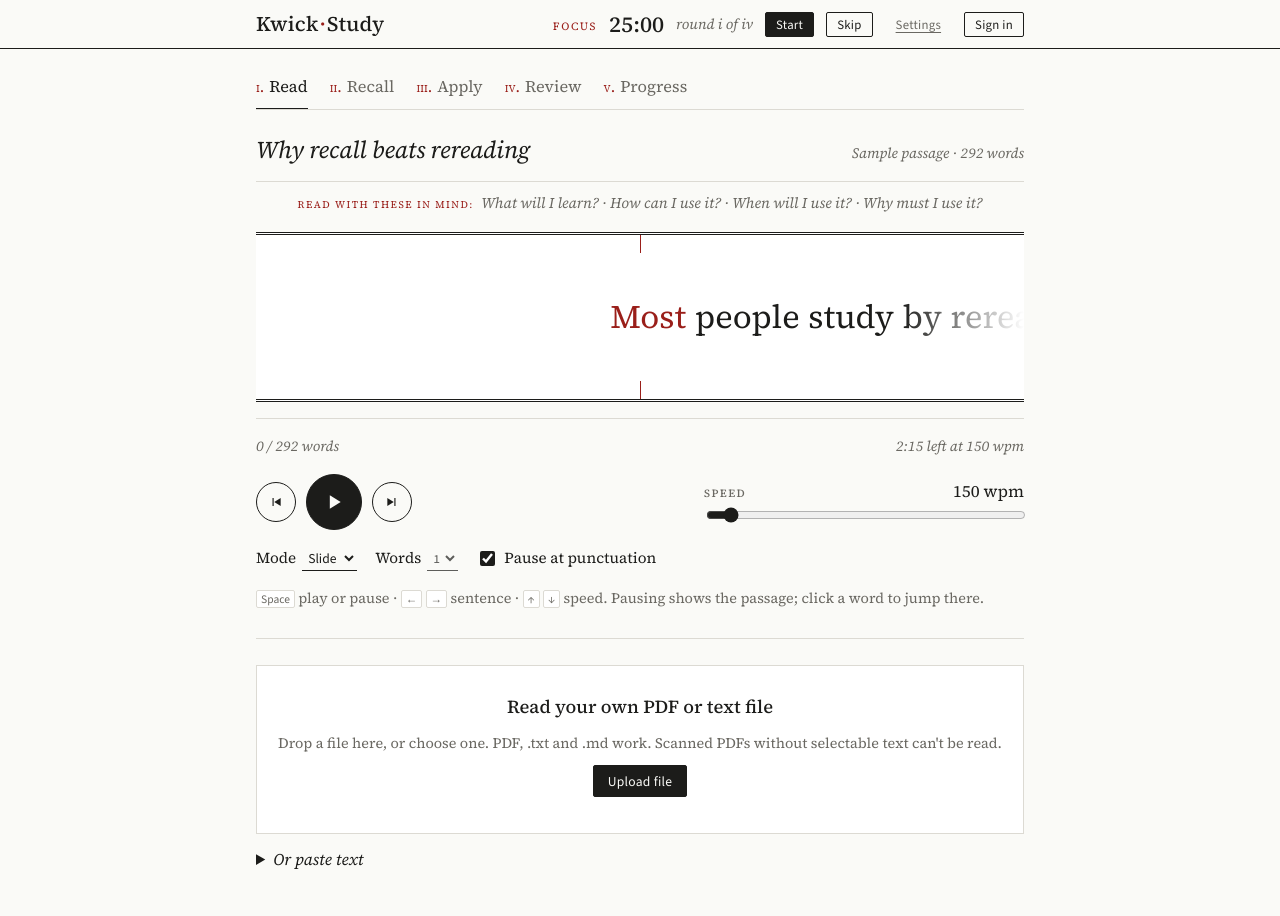
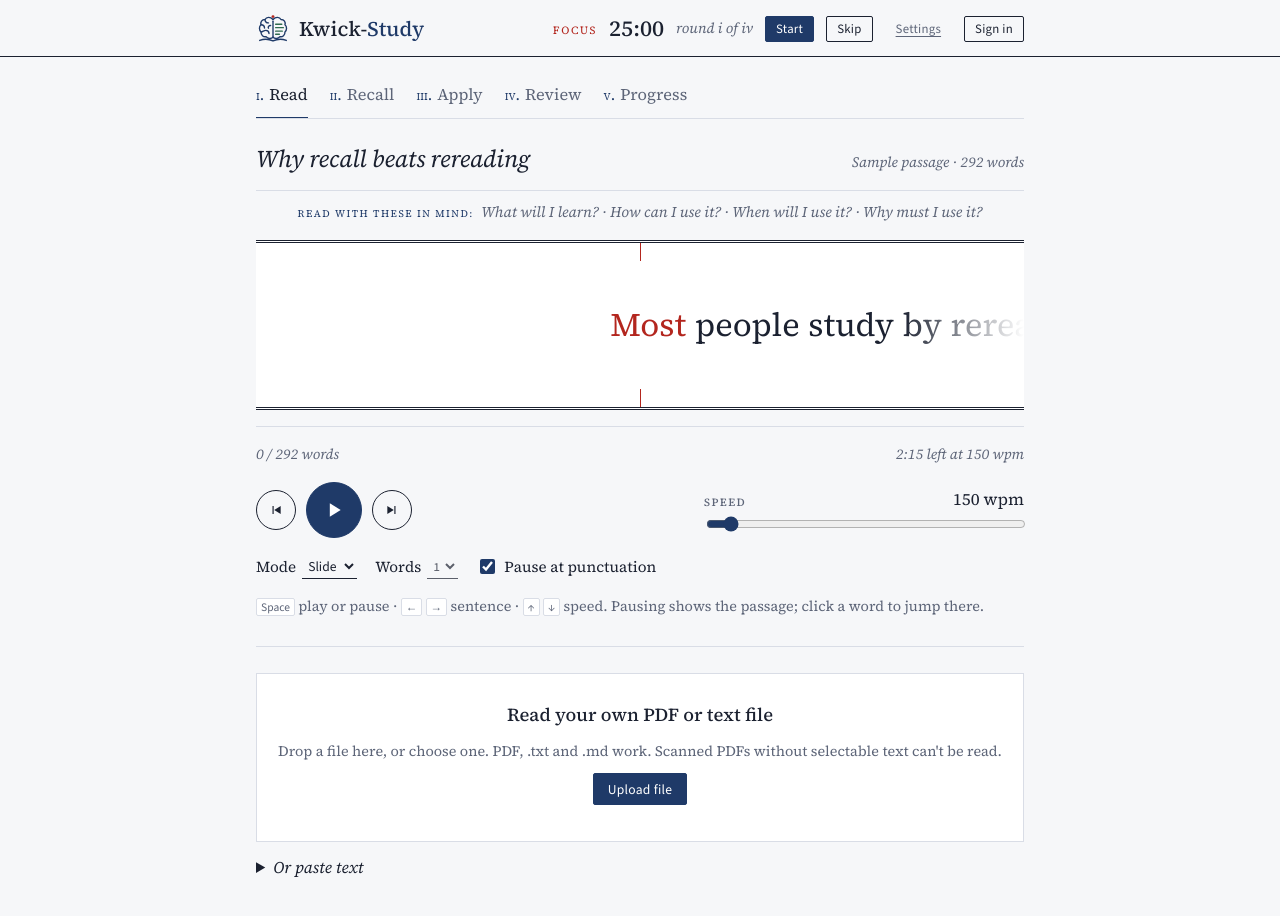
Before and after one commit to Narcisse1/Kwick-Study, a website: page index.html in a window 1280 px wide. Drawn offline with nearby package versions, Linux system fonts and the light colour scheme.

Commit message:
New brain-and-book logo and a colour palette based on colour psychology
- Logo: brain halves on an open book (folds = memory, text lines =
  reading), with a red fixation point at the spine. Used in the header,
  favicon and app icons.
- Blue for brand and actions, red reserved for the fixation point, focus
  time and missed ideas, green for growth, remembered answers and breaks.
  Light and dark themes updated.

Co-Authored-By: Claude Opus 5.5 <noreply@anthropic.com>
Claude-Session: https://claude.ai/code/session_01M1ECkox2hHEJqMDoRbDV4j

```diff
--- a/css/styles.css
+++ b/css/styles.css
@@ -1,18 +1,24 @@
 /* Layout: a book page. Masthead and running timer on top, chapters I–V as tabs, one measured column, ruled sections instead of cards. */
 :root {
-  --bg: #fafaf7; --surface: #ffffff; --ink: #1c1c1a; --muted: #6a6862; --line: #dcdad3; --rule: #1c1c1a;
-  --focus: #9a1f1a; --focus-soft: #f3e4e1; --rest: #2c5a46; --rest-soft: #e1ebe4; --warn: #8a6414;
+  /* Colour psychology: blue for calm, open focus (brand, actions); red only where attention to detail
+     and recall matter (the fixation point, focus time, missed ideas); green for growth and rest
+     (applying what you learn, remembered answers, breaks). Neutrals lean slightly blue. */
+  --bg: #f6f7f9; --surface: #ffffff; --ink: #1b2130; --muted: #5d6578; --line: #d9dde6; --rule: #1b2130;
+  --brand: #1f3a68; --brand-soft: #e3e9f4; --on-brand: #ffffff;
+  --focus: #b3261e; --focus-soft: #f7e1df; --rest: #2e6b4f; --rest-soft: #dfeee6; --warn: #8a6414;
   --display: "Source Serif 4", "Source Serif Pro", "Iowan Old Style", Georgia, serif;
   --read: "Source Serif 4", "Source Serif Pro", "Iowan Old Style", Georgia, serif;
   --mono: "Source Serif 4", "Source Serif Pro", Georgia, serif;
   --body: "Source Sans 3", "Source Sans Pro", "Segoe UI", "Helvetica Neue", Arial, sans-serif;
 }
 @media (prefers-color-scheme: dark) { :root:not([data-theme="light"]) {
-  --bg: #151514; --surface: #1c1c1a; --ink: #e8e6df; --muted: #a09d94; --line: #34332f; --rule: #e8e6df;
-  --focus: #e06a5f; --focus-soft: #3a2422; --rest: #85b89c; --rest-soft: #1f2d26; --warn: #d6a64a; color-scheme: dark } }
+  --bg: #12161f; --surface: #181d28; --ink: #e6e9f0; --muted: #9aa2b5; --line: #2b3242; --rule: #e6e9f0;
+  --brand: #8fb0ea; --brand-soft: #1f2a40; --on-brand: #10141c;
+  --focus: #ef6b5f; --focus-soft: #3a2224; --rest: #7cc4a0; --rest-soft: #1b2e26; --warn: #d6a64a; color-scheme: dark } }
 :root[data-theme="dark"] {
-  --bg: #151514; --surface: #1c1c1a; --ink: #e8e6df; --muted: #a09d94; --line: #34332f; --rule: #e8e6df;
-  --focus: #e06a5f; --focus-soft: #3a2422; --rest: #85b89c; --rest-soft: #1f2d26; --warn: #d6a64a; color-scheme: dark }
+  --bg: #12161f; --surface: #181d28; --ink: #e6e9f0; --muted: #9aa2b5; --line: #2b3242; --rule: #e6e9f0;
+  --brand: #8fb0ea; --brand-soft: #1f2a40; --on-brand: #10141c;
+  --focus: #ef6b5f; --focus-soft: #3a2224; --rest: #7cc4a0; --rest-soft: #1b2e26; --warn: #d6a64a; color-scheme: dark }
 
 * { box-sizing: border-box }
 :root { padding-top: env(safe-area-inset-top, 0px); padding-bottom: env(safe-area-inset-bottom, 0px) }
@@ -23,7 +29,7 @@ img { max-width: 100% }
 body { background: var(--bg); color: var(--ink); font-family: var(--read); font-size: 16px; line-height: 1.6; font-variant-numeric: oldstyle-nums; font-optical-sizing: auto; -webkit-font-smoothing: antialiased }
 body::before { content: ""; position: fixed; inset: 0 0 auto; height: env(safe-area-inset-top, 0px); z-index: 10; background: var(--bg) }
 button, input, select, textarea { font: inherit; color: inherit }
-:focus-visible { outline: 1px solid var(--focus); outline-offset: 3px }
+:focus-visible { outline: 2px solid var(--brand); outline-offset: 3px }
 h1, h2, h3 { font-family: var(--display); font-weight: 500; text-wrap: balance; margin: 0; line-height: 1.2; letter-spacing: -0.005em }
 h2 { font-size: 1.45rem } h3 { font-size: 1.15rem }
 em { font-style: italic }
@@ -32,8 +38,10 @@ em { font-style: italic }
 /* Masthead with running timer */
 .bar { position: sticky; top: env(safe-area-inset-top, 0px); z-index: 5; background: var(--bg); border-bottom: 1px solid var(--rule) }
 .bar .wrap { display: flex; align-items: center; gap: 10px 18px; flex-wrap: wrap; padding-block: 12px 10px }
-.brand { font-family: var(--display); font-weight: 500; font-size: 1.3rem; letter-spacing: .01em; margin-right: auto; line-height: 1 }
-.brand span { color: var(--focus); padding-inline: 1px }
+.brand { display: flex; align-items: center; gap: 9px; margin-right: auto; font-family: var(--display); font-weight: 500; font-size: 1.3rem; letter-spacing: .005em; line-height: 1; color: var(--ink) }
+.brand b { font-weight: 500; color: var(--brand) }
+.logo { width: 34px; height: 34px; flex: none }
+.logo .l-brain { stroke: var(--brand) } .logo .l-text { stroke: var(--rest) } .logo .l-dot { fill: var(--focus) }
 .pomo { display: flex; align-items: center; gap: 8px 12px; flex-wrap: wrap }
 .phase { font-variant-caps: all-small-caps; letter-spacing: .1em; font-size: 1rem; color: var(--focus) }
 .phase.rest { color: var(--rest) }
@@ -41,23 +49,23 @@ em { font-style: italic }
 .dots { font-style: italic; color: var(--muted); font-size: .9rem; white-space: nowrap }
 .btn { font-family: var(--body); font-size: .85rem; font-weight: 500; letter-spacing: .02em; border: 1px solid var(--ink); background: transparent; border-radius: 2px; padding: 7px 14px; cursor: pointer; line-height: 1.2 }
 .btn:hover { background: var(--ink); color: var(--bg) }
-.btn.primary { background: var(--ink); border-color: var(--ink); color: var(--bg) }
-.btn.primary:hover { background: transparent; color: var(--ink) }
+.btn.primary { background: var(--brand); border-color: var(--brand); color: var(--on-brand) }
+.btn.primary:hover { background: transparent; color: var(--brand) }
 .btn.rest { background: var(--rest); border-color: var(--rest); color: var(--bg) }
 .btn.rest:hover { background: transparent; color: var(--rest) }
 .btn.ghost { border-color: transparent; color: var(--muted); text-decoration: underline; text-underline-offset: 3px; padding-inline: 4px }
 .btn.ghost:hover { background: transparent; color: var(--ink) }
 .btn:disabled { opacity: .4; cursor: not-allowed }
 .btn:disabled:hover { background: transparent; color: inherit }
-.btn.primary:disabled:hover { background: var(--ink); color: var(--bg) }
+.btn.primary:disabled:hover { background: var(--brand); color: var(--on-brand) }
 .btn.sm { padding: 4px 10px; font-size: .8rem }
 
 /* Chapters */
 nav.tabs { display: flex; gap: 2px 22px; overflow-x: auto; padding-block: 18px 0; border-bottom: 1px solid var(--line); margin-bottom: 26px }
 nav.tabs button { border: 0; background: none; padding: 6px 0 9px; cursor: pointer; color: var(--muted); font-family: var(--display); font-size: 1.02rem; white-space: nowrap; border-bottom: 2px solid transparent; margin-bottom: -1px }
-nav.tabs button b { font-weight: 400; font-variant-caps: small-caps; color: var(--focus); margin-right: 5px; font-size: .92rem }
+nav.tabs button b { font-weight: 400; font-variant-caps: small-caps; color: var(--brand); margin-right: 5px; font-size: .92rem }
 nav.tabs button:hover { color: var(--ink) }
-nav.tabs button[aria-selected="true"] { color: var(--ink); border-bottom-color: var(--ink) }
+nav.tabs button[aria-selected="true"] { color: var(--ink); border-bottom-color: var(--brand) }
 .count { font-family: var(--body); font-size: .68rem; font-weight: 600; color: var(--focus); vertical-align: super; margin-left: 3px; font-variant-numeric: lining-nums }
 main { padding-block: 0 64px }
 section.tab { display: grid; gap: 0 }
@@ -88,24 +96,24 @@ section.tab > :first-child { border-top: 0; padding-top: 0 }
 .overlay { position: absolute; inset: 0; display: grid; place-items: center; text-align: center; background: var(--surface); padding: 14px; gap: 8px; align-content: center }
 .overlay strong { font-family: var(--display); font-weight: 500; font-size: 1.3rem; font-style: italic }
 .progress { height: 1px; background: var(--line); position: relative }
-.progress div { position: absolute; left: 0; top: -1px; height: 3px; background: var(--ink); width: 0; transition: width .2s linear }
+.progress div { position: absolute; left: 0; top: -1px; height: 3px; background: var(--brand); width: 0; transition: width .2s linear }
 .meta { display: flex; justify-content: space-between; gap: 8px; flex-wrap: wrap; font-size: .9rem; color: var(--muted); font-style: italic; font-variant-numeric: lining-nums tabular-nums }
 .controls { display: flex; gap: 16px 24px; flex-wrap: wrap; align-items: center; justify-content: space-between }
 .transport { display: flex; gap: 10px; align-items: center }
-.play { width: 56px; height: 56px; border-radius: 50%; border: 1px solid var(--ink); background: var(--ink); color: var(--bg); cursor: pointer; display: grid; place-items: center }
-.play:hover { background: var(--bg); color: var(--ink) }
+.play { width: 56px; height: 56px; border-radius: 50%; border: 1px solid var(--brand); background: var(--brand); color: var(--on-brand); cursor: pointer; display: grid; place-items: center }
+.play:hover { background: var(--bg); color: var(--brand) }
 .play svg { width: 20px; height: 20px; fill: currentColor }
 .round { width: 40px; height: 40px; border-radius: 50%; display: grid; place-items: center; padding: 0 }
 .round svg { width: 14px; height: 14px; fill: currentColor }
 .speed { display: grid; gap: 0; min-width: 200px; flex: 1 1 220px; max-width: 320px }
 .speed output { font-family: var(--display); font-size: 1.05rem; font-variant-numeric: lining-nums tabular-nums }
-input[type=range] { width: 100%; accent-color: var(--ink) }
+input[type=range] { width: 100%; accent-color: var(--brand) }
 .opts { display: flex; gap: 10px 18px; flex-wrap: wrap; align-items: center; font-size: .95rem }
 .opts label { display: flex; gap: 6px; align-items: center }
 select { font-family: var(--body); font-size: .85rem; border: 0; border-bottom: 1px solid var(--ink); background: transparent; border-radius: 0; padding: 2px 2px }
-input[type=checkbox] { accent-color: var(--ink); width: 15px; height: 15px }
+input[type=checkbox] { accent-color: var(--brand); width: 15px; height: 15px }
 .prime { font-style: italic; color: var(--muted); font-size: .93rem; text-align: center; border-top: 1px solid var(--line); padding-top: 10px }
-.prime b { font-style: normal; font-weight: 400; font-variant-caps: all-small-caps; letter-spacing: .1em; color: var(--focus); margin-right: 4px }
+.prime b { font-style: normal; font-weight: 400; font-variant-caps: all-small-caps; letter-spacing: .1em; color: var(--brand); margin-right: 4px }
 
 .context { font-family: var(--read); font-size: 1.06rem; line-height: 1.7; max-width: 64ch; max-height: 300px; overflow-y: auto; hyphens: manual; text-align: left }
 .context span { cursor: pointer }
@@ -123,7 +131,7 @@ details[open] summary { margin-bottom: 12px }
 .stack { display: grid; gap: 12px }
 kbd { font-family: var(--body); font-size: .72rem; border: 1px solid var(--line); border-radius: 2px; padding: 0 4px; background: var(--surface); font-style: normal }
 .upload { border: 1px solid var(--line); padding: 26px 16px; display: grid; gap: 10px; justify-items: center; text-align: center; background: var(--surface) }
-.upload.over { border-color: var(--ink); background: var(--focus-soft) }
+.upload.over { border-color: var(--brand); background: var(--brand-soft) }
 .upload strong { font-family: var(--display); font-weight: 500; font-size: 1.15rem }
 
 /* Recall */
@@ -155,10 +163,10 @@ kbd { font-family: var(--body); font-size: .72rem; border: 1px solid var(--line)
 @media (max-width: 620px) { .qs { grid-template-columns: 1fr } }
 .q { display: grid; gap: 4px; align-content: start; min-width: 0 }
 .q label { font-family: var(--display); font-weight: 500; font-size: 1.08rem }
-.q label i { font-style: normal; color: var(--focus); margin-right: 8px; font-variant-caps: all-small-caps; letter-spacing: .09em; font-size: .95rem }
+.q label i { font-style: normal; color: var(--rest); margin-right: 8px; font-variant-caps: all-small-caps; letter-spacing: .09em; font-size: .95rem }
 .q .hint { font-size: .88rem; font-style: italic }
 .notes { display: grid; grid-template-columns: max-content 1fr; gap: 6px 16px; margin: 0; text-align: left }
-.notes dt { font-variant-caps: all-small-caps; letter-spacing: .1em; color: var(--focus); padding-top: 1px }
+.notes dt { font-variant-caps: all-small-caps; letter-spacing: .1em; color: var(--rest); padding-top: 1px }
 .notes dd { margin: 0; font-family: var(--read); min-width: 0; overflow-wrap: anywhere; white-space: pre-wrap }
 .ladder { display: flex; gap: 3px; align-items: center }
 .ladder i { width: 12px; height: 3px; background: var(--line); display: block }
--- a/index.html
+++ b/index.html
@@ -5,8 +5,8 @@
 <meta name="viewport" content="width=device-width, initial-scale=1, viewport-fit=cover">
 <title>Kwick-Study</title>
 <meta name="description" content="Speed reading with Pomodoro focus rounds, recall checks, spaced-repetition flashcards and What/How/When/Why takeaways.">
-<meta name="theme-color" content="#fafaf7" media="(prefers-color-scheme: light)">
-<meta name="theme-color" content="#151514" media="(prefers-color-scheme: dark)">
+<meta name="theme-color" content="#f6f7f9" media="(prefers-color-scheme: light)">
+<meta name="theme-color" content="#12161f" media="(prefers-color-scheme: dark)">
 <link rel="manifest" href="manifest.webmanifest">
 <link rel="icon" href="icons/icon.svg" type="image/svg+xml">
 <link rel="apple-touch-icon" href="icons/icon-192.png">
@@ -20,7 +20,7 @@
 <body>
 <header class="bar">
   <div class="wrap">
-    <div class="brand">Kwick<span>·</span>Study</div>
+    <div class="brand"><svg class="logo" viewBox="0 0 64 64" fill="none" stroke-linecap="round" stroke-linejoin="round" aria-hidden="true"><g class="l-brain" stroke-width="2.6"><path d="M32 14 C27 8.5 19.5 9 17 14 C11 14 7.8 19 9.5 24 C5.5 27 5.5 34 9.5 37.5 C9 43.5 14 47.5 19 46.5 C22 50.5 28.5 51 32 47.5"/><path d="M32 14 C37 8.5 44.5 9 47 14 C53 14 56.2 19 54.5 24 C58.5 27 58.5 34 54.5 37.5 C55 43.5 50 47.5 45 46.5 C42 50.5 35.5 51 32 47.5"/><path d="M32 17.5 V47.5"/><path d="M17 14 C17 18 19.5 20.5 23.5 20.5"/><path d="M9.5 24 C13.5 24 16 26.5 16 30"/><path d="M9.5 37.5 C13 37.5 14.5 34.5 18.5 34.5 C22 34.5 24.5 37 24.5 40.5"/><path d="M27.5 25.5 C24 25.5 22 28 23.5 30.5"/><path d="M7 53.5 Q19.5 48.5 32 54.5 Q44.5 48.5 57 53.5"/></g><g class="l-text" stroke-width="2.6"><path d="M37 23 H48.5"/><path d="M37 29.5 H51.5"/><path d="M37 36 H49.5"/><path d="M37 42 H44"/></g><circle class="l-dot" cx="32" cy="8.6" r="2.7"/></svg><span>Kwick-<b>Study</b></span></div>
     <div class="pomo" aria-label="Pomodoro timer">
       <span class="phase" id="phase">Focus</span>
       <span class="clock" id="clock" role="timer">25:00</span>
--- a/js/app.js
+++ b/js/app.js
@@ -779,8 +779,8 @@ function drawChart(sess) {
   const slot = (W - L - Rm) / 12, bw = Math.min(30, slot * 0.6);
   sess.forEach((s, i) => {
     const x = L + slot * i + (slot - bw) / 2;
-    mk("rect", { x, y: y(s.wpm), width: bw, height: y(0) - y(s.wpm), fill: "var(--line)" });
-    if (s.recall != null) { const e = s.wpm * s.recall / 100; mk("rect", { x, y: y(e), width: bw, height: y(0) - y(e), fill: "var(--ink)" }); }
+    mk("rect", { x, y: y(s.wpm), width: bw, height: y(0) - y(s.wpm), fill: "var(--brand-soft)" });
+    if (s.recall != null) { const e = s.wpm * s.recall / 100; mk("rect", { x, y: y(e), width: bw, height: y(0) - y(e), fill: "var(--brand)" }); }
     const t = mk("text", { x: x + bw / 2, y: H - 8, "text-anchor": "middle" }); t.textContent = s.recall == null ? "–" : s.recall + "%";
   });
   box.replaceChildren(svg);
--- a/sw.js
+++ b/sw.js
@@ -1,8 +1,8 @@
 // Offline support: the app shell is cached on install; fonts and the PDF reader (pdf.js) are cached the first time they load.
-const VERSION = "kwick-study-v2";
+const VERSION = "kwick-study-v3";
 const SHELL = [
   "./", "index.html", "css/styles.css", "js/config.js", "js/app.js", "manifest.webmanifest",
-  "icons/icon.svg", "icons/icon-192.png", "icons/icon-512.png",
+  "icons/icon.svg", "icons/logo.svg", "icons/icon-192.png", "icons/icon-512.png",
 ];
 
 self.addEventListener("install", e => {
```
Also changed, not shown: README.md, icons/icon-192.png, icons/icon-512.png, icons/icon.svg, icons/logo.svg (added), manifest.webmanifest.
